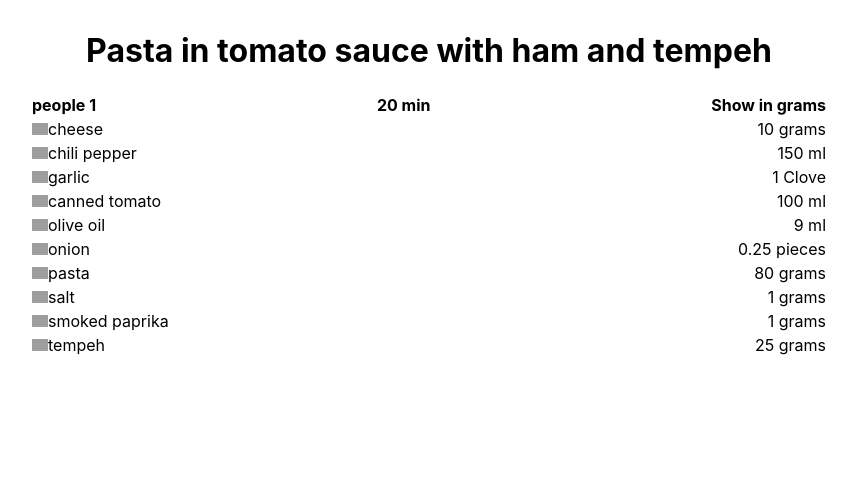
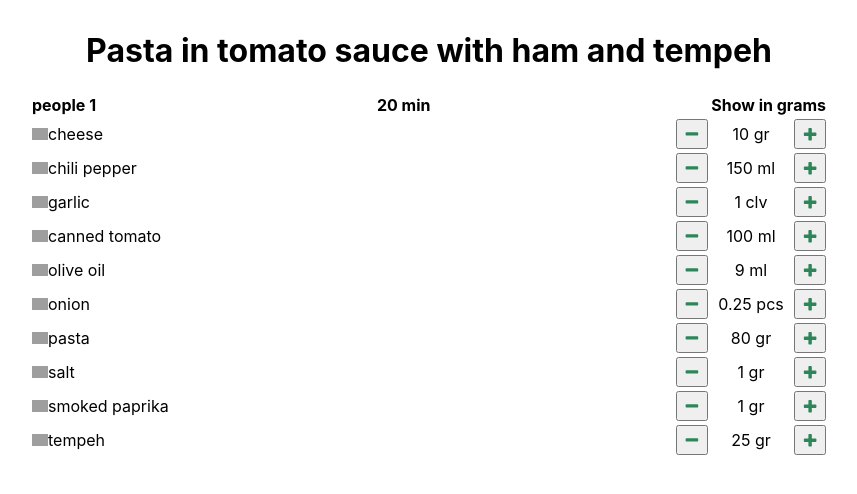
Before and after one commit to NushKrylova/plantJammer, a React (Create React App) app: page / in a window 1280 px wide. Shown: the top 494 px of the page, without its empty margins (211-1068 px from the left). Built offline with nearby package versions, Linux system fonts and the light colour scheme; grey boxes are pictures that could not be loaded.

Commit message:
Add stepper component

```diff
--- /dev/null
+++ b/src/app/components/stepper/Stepper.module.css
@@ -0,0 +1,23 @@
+.alignRight {
+  display: flex;
+  justify-content: flex-end;
+}
+
+.container {
+  display: flex;
+  justify-content: space-between;
+  min-width: 150px;
+}
+
+.iconContainer {
+  display: flex;
+  align-items: center;
+}
+
+.icon {
+  width: 16px;
+}
+
+.text {
+  padding: 5px;
+}
--- /dev/null
+++ b/src/app/components/stepper/Stepper.tsx
@@ -0,0 +1,32 @@
+import { FunctionComponent } from "react";
+import styles from "./Stepper.module.css";
+import minusIcon from "./minusIcon.svg";
+import plusIcon from "./plusIcon.svg";
+
+type StepperProps = {
+  value: number;
+  unit: string;
+  onClickIncrement: () => void;
+  onClickDecrement: () => void;
+};
+
+export const Stepper: FunctionComponent<StepperProps> = ({
+  value,
+  unit,
+  onClickIncrement,
+  onClickDecrement,
+}) => (
+  <div className={styles.alignRight}>
+    <div className={styles.container}>
+      <button className={styles.iconContainer} onClick={onClickDecrement}>
+        <img className={styles.icon} src={minusIcon} alt="minus" />
+      </button>
+      <div className={styles.text}>
+        {value} {unit}
+      </div>
+      <button className={styles.iconContainer} onClick={onClickIncrement}>
+        <img className={styles.icon} src={plusIcon} alt="plus" />
+      </button>
+    </div>
+  </div>
+);
--- a/src/features/recipeOverview/RecipeOverview.module.css
+++ b/src/features/recipeOverview/RecipeOverview.module.css
@@ -15,12 +15,8 @@ table {
   justify-content: space-between;
 }
 
-.leftColumn {
-  text-align: left;
-}
-
-.rightColumn {
-  text-align: right;
+.ingredient{
+  display: flex;
 }
 
 .icon {
--- a/src/features/recipeOverview/RecipeOverview.tsx
+++ b/src/features/recipeOverview/RecipeOverview.tsx
@@ -1,11 +1,17 @@
-import React, { useEffect } from "react";
+import React, { FunctionComponent, useEffect } from "react";
 import { useAppSelector } from "../../app/hooks";
 import { useDispatch } from "react-redux";
 
 import styles from "./RecipeOverview.module.css";
-import { fetchIngredients } from "./recipeOverviewSlice";
+import {
+  decrement,
+  fetchIngredients,
+  formatUnits,
+  increment,
+} from "./recipeOverviewSlice";
+import { Stepper } from "../../app/components/stepper/Stepper";
 
-export function RecipeOverview() {
+export const RecipeOverview: FunctionComponent = () => {
   const recipeName = useAppSelector((state) => state.recipeOverview.name);
   const people = useAppSelector((state) => state.recipeOverview.people);
   const time = useAppSelector((state) => state.recipeOverview.time);
@@ -26,12 +32,25 @@ export function RecipeOverview() {
 
   const items = ingredients.map((item) => (
     <tr key={item.name}>
-      <td className={styles.leftColumn}>
-        <img className={styles.icon} src={item.icon} alt={item.name} />
-        {item.name}
+      <td>
+        <div className={styles.ingredient}>
+          <div>
+            <img className={styles.icon} src={item.icon} alt={item.name} />
+          </div>
+          <div>{item.name}</div>
+        </div>
       </td>
-      <td className={styles.rightColumn}>
-        {item.amount} {item.unit}
+      <td>
+        <Stepper
+          value={item.amount}
+          unit={formatUnits(item.unit)}
+          onClickIncrement={() =>
+            dispatch(increment({ name: item.name, step: 1 }))
+          }
+          onClickDecrement={() =>
+            dispatch(decrement({ name: item.name, step: 1 }))
+          }
+        />
       </td>
     </tr>
   ));
@@ -55,4 +74,4 @@ export function RecipeOverview() {
       </table>
     </div>
   );
-}
+};
--- a/src/features/recipeOverview/recipeOverviewSlice.ts
+++ b/src/features/recipeOverview/recipeOverviewSlice.ts
@@ -1,4 +1,4 @@
-import { createAsyncThunk, createSlice } from "@reduxjs/toolkit";
+import { createAsyncThunk, createSlice, PayloadAction } from "@reduxjs/toolkit";
 
 export interface Recipe {
   name: string;
@@ -10,7 +10,7 @@ export interface Recipe {
 
 interface RecipeIngredients {
   name: string;
-  unit: string;
+  unit: Unit;
   amount: number;
 }
 
@@ -24,11 +24,25 @@ interface Ingredient {
     units: [
       {
         perPortion: number;
-        name: string;
+        name: Unit;
       }
     ];
   };
 }
+
+interface IngredientStep {
+  name: string;
+  step: number;
+}
+
+export type Unit =
+  | "ml"
+  | "grams"
+  | "tbsp"
+  | "tsp"
+  | "slice"
+  | "pieces"
+  | "Clove";
 
 export const fetchIngredients = createAsyncThunk(
   "recipeOverview/fetchIngredients",
@@ -61,21 +75,44 @@ const recipeOverviewSlice = createSlice({
   name: "recipeOverview",
   initialState,
   reducers: {
-    increment(state, action) {
-      const ingredientName = action.payload;
-
-      //state.ingredients[0].amount++;
+    increment(state, action: PayloadAction<IngredientStep>) {
+      const { name, step } = action.payload;
+      let ingredient = state.recipeIngredients.find(
+        (ingredient) => ingredient.name === name
+      );
+      if (ingredient) {
+        ingredient.amount = ingredient.amount + step;
+      }
     },
-    decrement(state) {
-     // state.ingredients[0].amount--;
+    decrement(state, action: PayloadAction<IngredientStep>) {
+      const { name, step } = action.payload;
+      let ingredient = state.recipeIngredients.find(
+        (ingredient) => ingredient.name === name
+      );
+      if (ingredient) {
+        ingredient.amount = ingredient.amount - step;
+      }
     },
   },
   extraReducers: (builder) => {
     builder.addCase(fetchIngredients.fulfilled, (state, action) => {
-      state.allIngredients.push(...action.payload)
+      state.allIngredients.push(...action.payload);
     });
   },
 });
 
+export const formatUnits = (unit: Unit) => {
+  switch (unit) {
+    case "grams":
+      return "gr";
+    case "pieces":
+      return "pcs";
+    case "Clove":
+      return "clv";
+    default:
+      return unit;
+  }
+};
+
 export const { increment, decrement } = recipeOverviewSlice.actions;
 export default recipeOverviewSlice.reducer;
```
Also changed, not shown: src/app/components/stepper/minusIcon.svg (added), src/app/components/stepper/plusIcon.svg (added).
